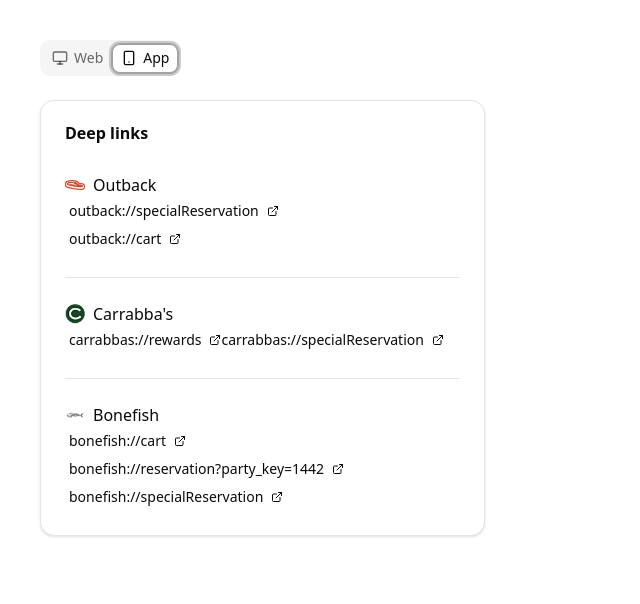
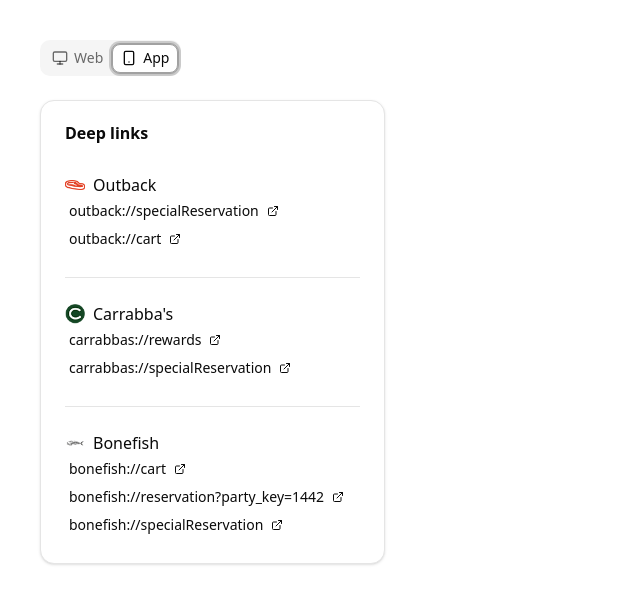
Before and after one commit to lucas-vilela/bbi-app, a Next.js app: page / in a window 1280 px wide. Both pictures are taken after a click on the tab "App". Shown: the top 604 px of the page, without its empty margins (0-640 px from the left). Built offline with nearby package versions, Linux system fonts and the light colour scheme.

Commit message:
Refactor layout and clean up unused code in Home component

```diff
--- a/src/app/page.js
+++ b/src/app/page.js
@@ -255,6 +255,12 @@
                         </span>
                       </Link>
                     </div>
+                    {/* <div className="flex gap-2">
+                      <Separator orientation="vertical" />
+                      <p className="text-sm leading-none font-medium w-7"></p>
+                    </div> */}
+                  </div>
+                  <div className="flex justify-between rounded-md transition-all duration-300 hover:bg-slate-100 py-1 pl-1 pr-4 w-full">
                     <div className="flex items-center gap-3">
                       <Link target="_blank" href="carrabbas://specialReservation" className="flex w-fit">
                         <span className="flex items-center gap-2 w-fit text-sm">
@@ -262,6 +268,10 @@
                         </span>
                       </Link>
                     </div>
+                    {/* <div className="flex gap-2">
+                      <Separator orientation="vertical" />
+                      <p className="text-sm leading-none font-medium w-7"></p>
+                    </div> */}
                   </div>
 
 
```
